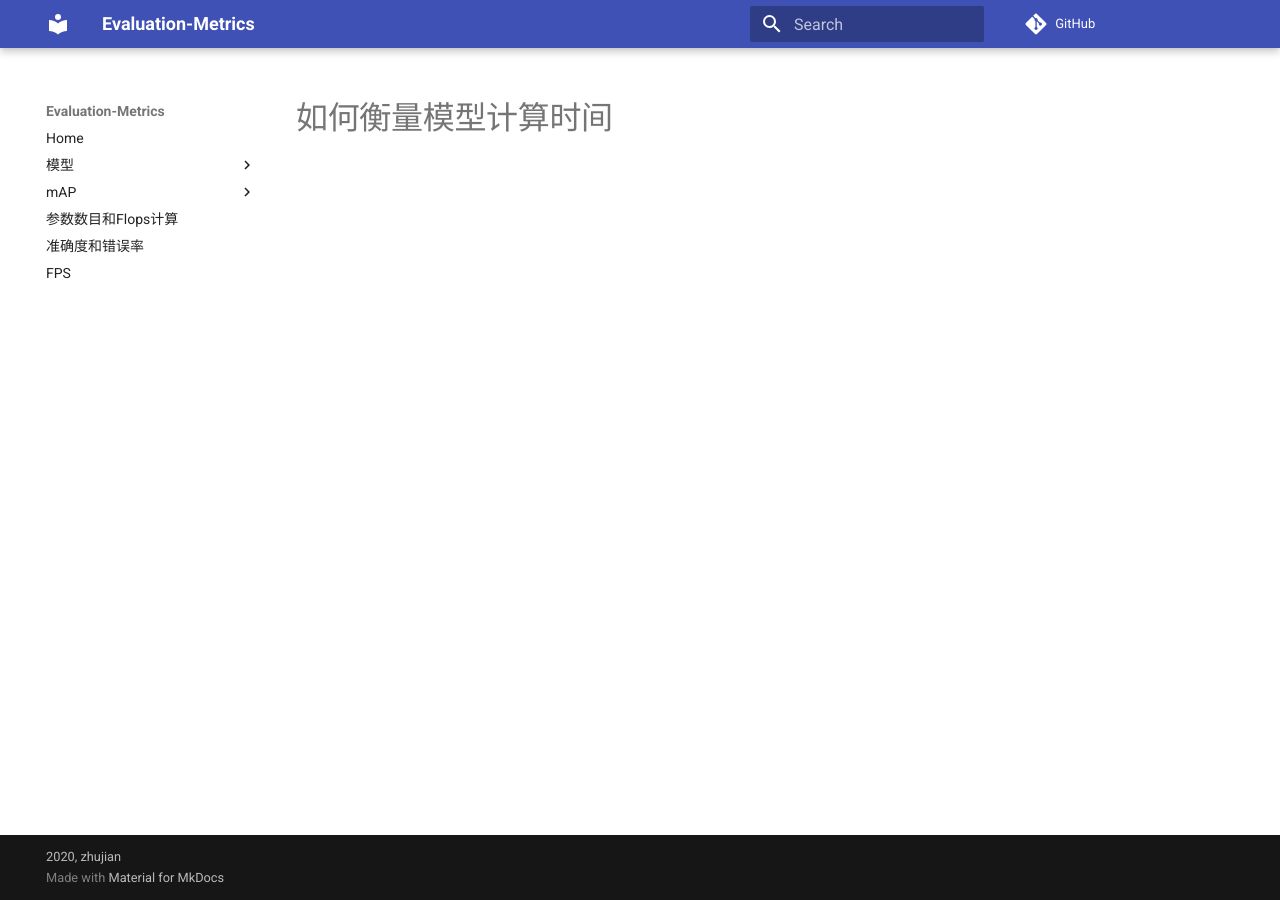
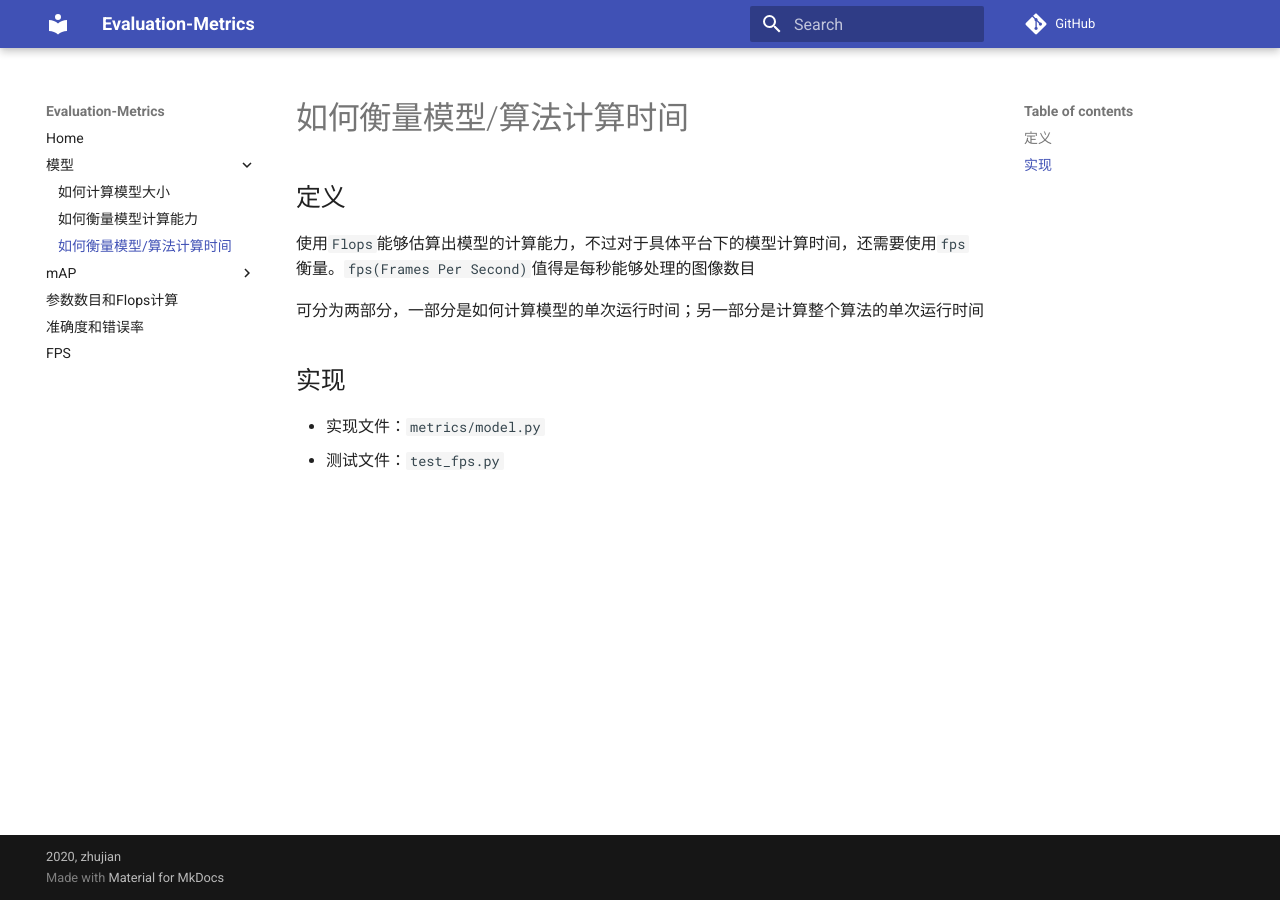
Before and after one commit to deep-learning-algorithm/Evaluation-Metrics, an MkDocs documentation site: the page built from docs/model/fps.md, in a window 1280 px wide. Built offline with MkDocs 1.6.1 and Material for MkDocs 9.7.7, drawn with Linux system fonts in a browser that asks for light colours; comment, search, counter and statistics services are not loaded.

Commit message:
docs(fps): 模型计算时间

```diff
--- a/docs/model/fps.md
+++ b/docs/model/fps.md
@@ -1,2 +1,13 @@
 
-# 如何衡量模型计算时间
+# 如何衡量模型/算法计算时间
+
+## 定义
+
+使用`Flops`能够估算出模型的计算能力，不过对于具体平台下的模型计算时间，还需要使用`fps`衡量。`fps(Frames Per Second)`值得是每秒能够处理的图像数目
+
+可分为两部分，一部分是如何计算模型的单次运行时间；另一部分是计算整个算法的单次运行时间
+
+## 实现
+
+* 实现文件：`metrics/model.py`
+* 测试文件：`test_fps.py`
--- a/mkdocs.yml
+++ b/mkdocs.yml
@@ -33,6 +33,7 @@ nav:
     - 模型:
         - 如何计算模型大小: model/params.md
         - 如何衡量模型计算能力: model/flops.md
+        - 如何衡量模型/算法计算时间: model/fps.md
     - mAP:
         - 引言: './map/index.md'
         - '[代码解析]如何计算TP和FP': './map/代码解析-如何计算TP和FP.md'
```
Also changed, not shown: docs/index.md (+1 -1 lines).
